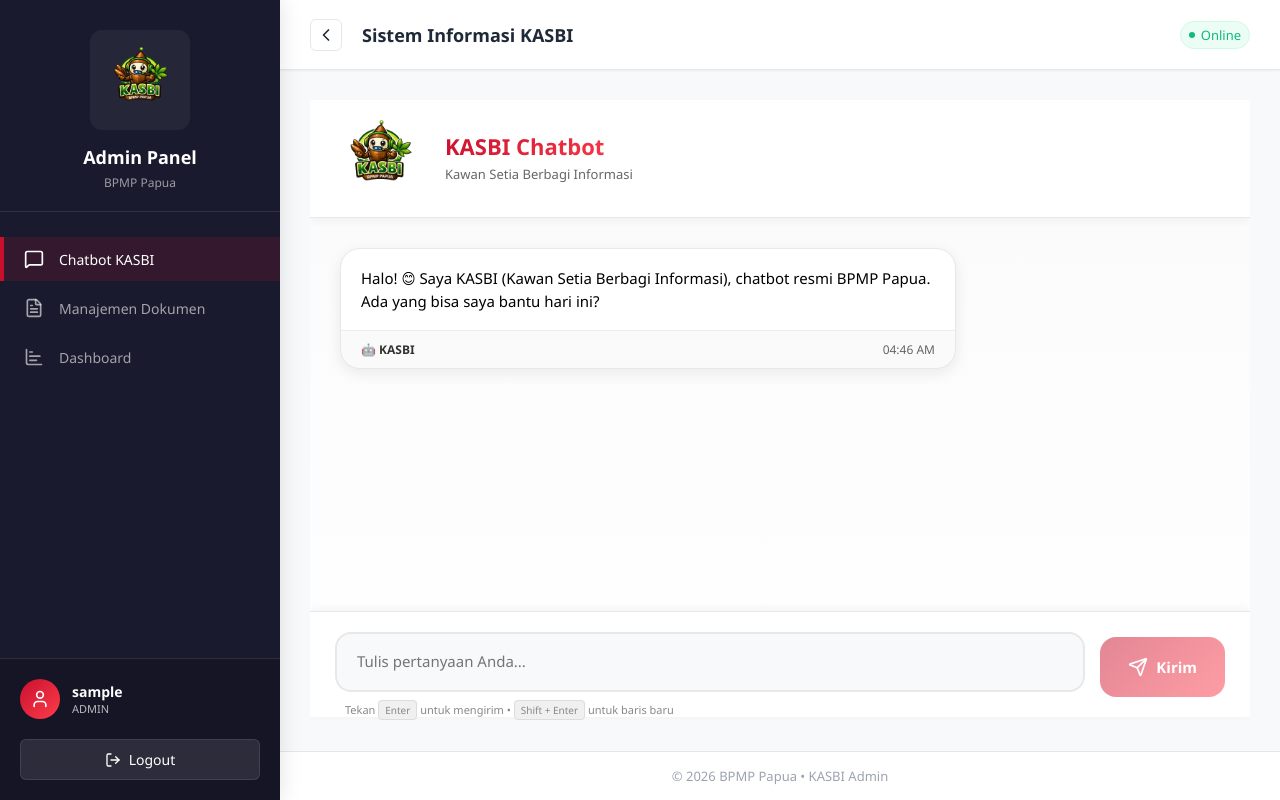
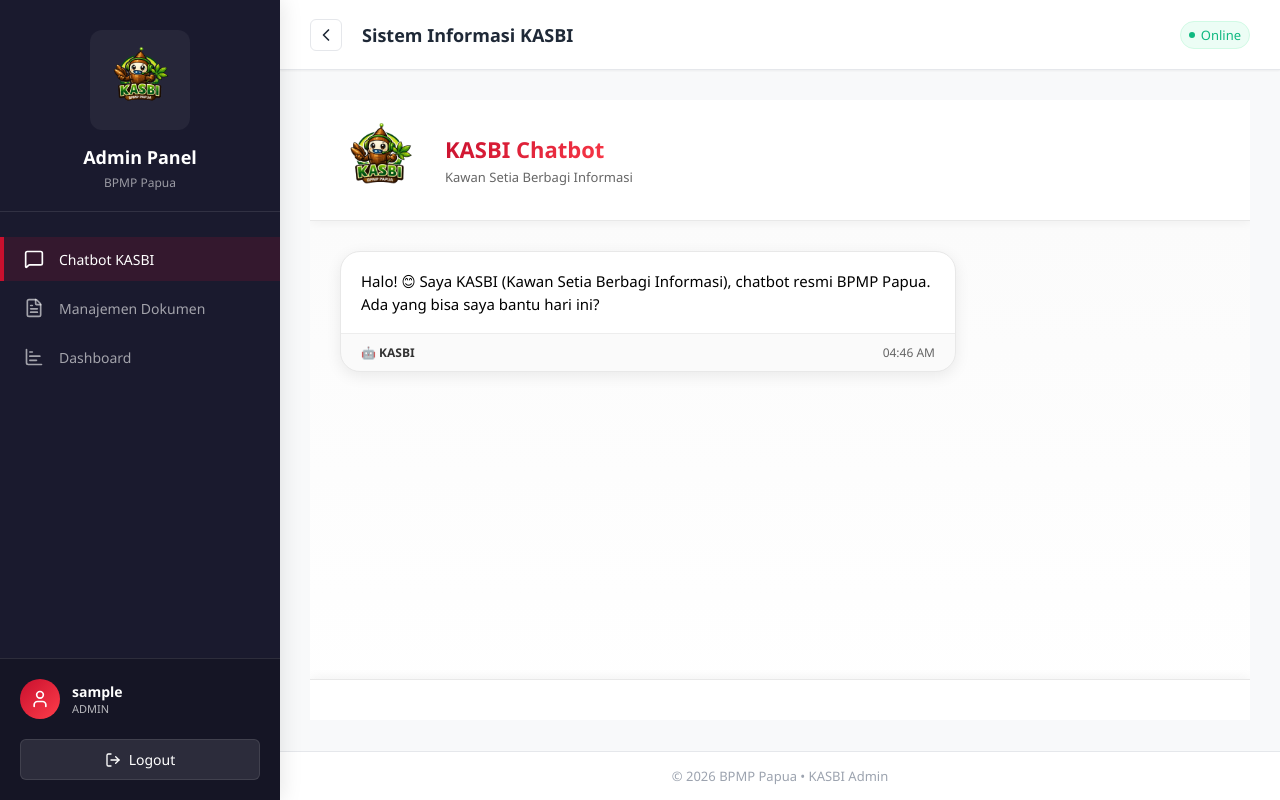
Before and after one commit to LemHS/frontend-kasbi, a React app: page /admin/chatbot in a window 1280 px wide. Built offline with nearby package versions, Linux system fonts and the light colour scheme; sample sign-in values are in the browser's storage; the HTML template or start-up script is replaced by a standard one.

Commit message:
fix: fe gone

```diff
--- a/src/pages/Chatbot.jsx
+++ b/src/pages/Chatbot.jsx
@@ -382,29 +382,7 @@
 
         {/* Input Area */}
         <div className="chat-input-area">
-            <div className="input-wrapper">
-            <textarea
-              ref={textareaRef}
-              value={input}
-              placeholder="Tulis pertanyaan Anda..."
-              onChange={(e) => setInput(e.target.value)}
-              onKeyDown={handleKeyDown}
-              rows="2"
-              className="chat-input"
-              aria-label="Input pesan untuk chatbot"
-            />
-            <div className="input-hint">
-              Tekan <kbd>Enter</kbd> untuk mengirim • <kbd>Shift + Enter</kbd> untuk baris baru
-            </div>
-          </div>
-          <button
-            onClick={() => sendMessage(input)}
-            className="send-btn"
-            disabled={!input.trim() || loading}
-          >
-            <Send size={20} />
-            <span>Kirim</span>
-          </button>
+
         </div>
       </main>
 
```
